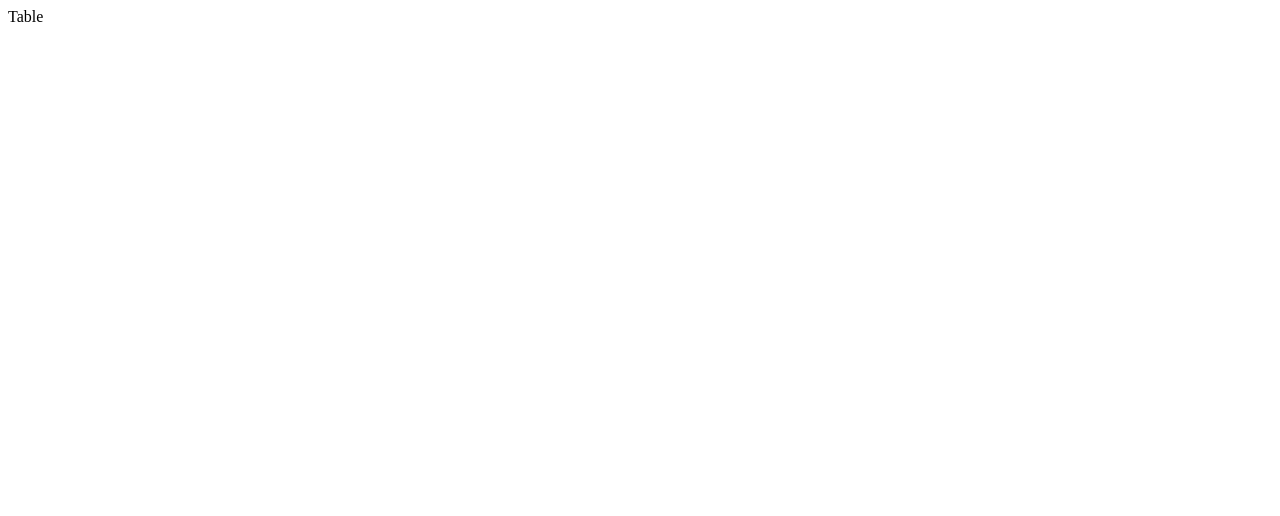
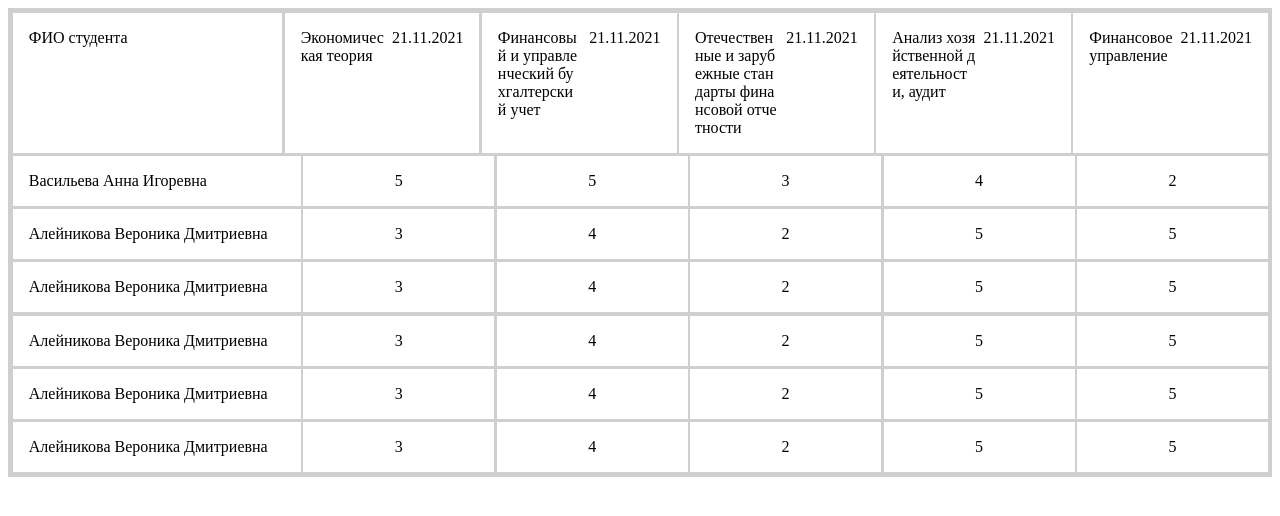
Before and after one commit to Chiga2030/isco-pro-test-task, a React (Create React App) app: page / in a window 1280 px wide. Shown: the top 516 px of the page. Built offline with nearby package versions, Linux system fonts and the light colour scheme.

Commit message:
create a table

```diff
--- a/src/App.jsx
+++ b/src/App.jsx
@@ -1,8 +1,17 @@
 import Table from './components/Table/Table';
+
+import {
+  initialClassesListState as responseClassesList,
+  initialPerformanceState as responsePerformance,
+} from './initialState';
+
 
 const App = () => (
   <div>
-    <Table />
+    <Table
+      classesList={ responseClassesList }
+      studentsPerformance={ responsePerformance }
+    />
   </div>
 );
 
--- a/src/components/Table/Table.jsx
+++ b/src/components/Table/Table.jsx
@@ -1,8 +1,104 @@
-const Table = () => (
-  <>
-    Table
-  </>
+import styles from './Table.module.css';
+
+
+const Table = ({
+  date = '21.11.2021',
+  classesList,
+  studentsPerformance,
+}) => {
+  console.log();
+
+  return (
+    <div className={ styles.wrapper }>
+      <Header date={ date } classesList={ classesList } />
+      { studentsPerformance.students.map((student, index) => (
+        <TableBody
+          date={ date }
+          classesName={ classesList.classes.map(classes => classes.name) }
+          student={ student }
+          key={ String(index + Date.now()) }
+        />
+      )) }
+    </div>
+  );
+};
+
+
+const Header = ({
+  date,
+  classesList,
+}) => (
+  <header className={ styles.header }>
+    <div className={ `
+      ${styles.headerCell}
+      ${styles.studentName}
+    ` }>
+      ФИО студента
+    </div>
+    { classesList.classes
+      .filter(study => study.date === date)
+      .map(stydy => (
+        <HeaderCell
+          studyName={ stydy.name }
+          date={ date }
+          key={ stydy.name }
+        />)) }
+  </header>
+);
+
+const HeaderCell = ({
+  studyName,
+  date,
+}) => (
+  <div className={ `
+    ${styles.headerCell}
+    ${styles.study}
+  ` }>
+    <span className={ styles.studyName }>{ studyName }</span>
+    <span>{ date }</span>
+  </div>
 );
 
 
+const TableBody = ({
+  date,
+  classesName,
+  student,
+}) => (
+  <div className={ styles.tableBody }>
+    <div className={ `${styles.bodyCell} ${styles.studentName}` }>
+      { student.name }
+    </div>
+    <BodyCell
+      date={ date }
+      classesName={classesName}
+      studentPerformance={ student.performance }
+    />
+  </div>
+);
+
+const BodyCell = ({
+  date,
+  classesName,
+  studentPerformance,
+}) => {
+  console.log(classesName);
+  console.log('here - ', studentPerformance);
+  return (
+    <>
+      { studentPerformance.classes
+        .filter((study, index) => (study.date === date
+          && study.name === classesName[index]))
+        .map((study, index) => (
+          <div
+            className={ `${styles.bodyCell} ${styles.study}` }
+            key={ String(index + Date.now()) }
+          >
+            { study.score }
+          </div>)) }
+    </>
+  );
+};
+
+
 export default Table;
--- /dev/null
+++ b/src/components/Table/Table.module.css
@@ -0,0 +1,40 @@
+.wrapper {
+  background: #cfcfcf;
+  width: fit-content;
+  padding: .2rem;
+  margin: auto;
+}
+
+.header,
+.tableBody {
+  display: flex;
+}
+
+.headerCell,
+.bodyCell {
+  padding: 1rem;
+  margin: .1rem;
+  margin-right: .05rem;
+  background: #fff;
+  display: flex;
+  justify-content: space-between;
+}
+
+.bodyCell {
+  justify-content: center;
+}
+
+.study {
+  flex-grow: 1;
+}
+
+.studyName {
+  margin-right: .5rem;
+  word-break: break-all;
+  max-width: 6rem;
+}
+
+.studentName {
+  width: 16rem;
+  justify-content: start;
+}
--- /dev/null
+++ b/src/initialState.js
@@ -0,0 +1,228 @@
+export const initialPerformanceState = {
+  subjectName: 'Финансовый анализ',
+  students: [
+    {
+      name: 'Васильева Анна Игоревна',
+      performance: {
+        classes: [
+          {
+            date: '21.11.2021',
+            name: 'Экономическая теория',
+            score: 5,
+          },
+          {
+            date: '21.11.2021',
+            name: 'Финансовый и управленческий бухгалтерский учет',
+            score: 5,
+          },
+          {
+            date: '21.11.2021',
+            name: 'Отечественные и зарубежные стандарты финансовой отчетности',
+            score: 3,
+          },
+          {
+            date: '21.11.2021',
+            name: 'Анализ хозяйственной деятельности, аудит',
+            score: 4,
+          },
+          {
+            date: '21.11.2021',
+            name: 'Финансовое управление',
+            score: 2,
+          },
+        ],
+      },
+    },
+
+    {
+      name: 'Алейникова Вероника Дмитриевна',
+      performance: {
+        classes: [
+          {
+            date: '21.11.2021',
+            name: 'Экономическая теория',
+            score: 3,
+          },
+          {
+            date: '21.11.2021',
+            name: 'Финансовый и управленческий бухгалтерский учет',
+            score: 4,
+          },
+          {
+            date: '21.11.2021',
+            name: 'Отечественные и зарубежные стандарты финансовой отчетности',
+            score: 2,
+          },
+          {
+            date: '21.11.2021',
+            name: 'Анализ хозяйственной деятельности, аудит',
+            score: 5,
+          },
+          {
+            date: '21.11.2021',
+            name: 'Финансовое управление',
+            score: 5,
+          },
+        ],
+      },
+    },
+
+    {
+      name: 'Алейникова Вероника Дмитриевна',
+      performance: {
+        classes: [
+          {
+            date: '21.11.2021',
+            name: 'Экономическая теория',
+            score: 3,
+          },
+          {
+            date: '21.11.2021',
+            name: 'Финансовый и управленческий бухгалтерский учет',
+            score: 4,
+          },
+          {
+            date: '21.11.2021',
+            name: 'Отечественные и зарубежные стандарты финансовой отчетности',
+            score: 2,
+          },
+          {
+            date: '21.11.2021',
+            name: 'Анализ хозяйственной деятельности, аудит',
+            score: 5,
+          },
+          {
+            date: '21.11.2021',
+            name: 'Финансовое управление',
+            score: 5,
+          },
+        ],
+      },
+    },
+
+    {
+      name: 'Алейникова Вероника Дмитриевна',
+      performance: {
+        classes: [
+          {
+            date: '21.11.2021',
+            name: 'Экономическая теория',
+            score: 3,
+          },
+          {
+            date: '21.11.2021',
+            name: 'Финансовый и управленческий бухгалтерский учет',
+            score: 4,
+          },
+          {
+            date: '21.11.2021',
+            name: 'Отечественные и зарубежные стандарты финансовой отчетности',
+            score: 2,
+          },
+          {
+            date: '21.11.2021',
+            name: 'Анализ хозяйственной деятельности, аудит',
+            score: 5,
+          },
+          {
+            date: '21.11.2021',
+            name: 'Финансовое управление',
+            score: 5,
+          },
+        ],
+      },
+    },
+
+    {
+      name: 'Алейникова Вероника Дмитриевна',
+      performance: {
+        classes: [
+          {
+            date: '21.11.2021',
+            name: 'Экономическая теория',
+            score: 3,
+          },
+          {
+            date: '21.11.2021',
+            name: 'Финансовый и управленческий бухгалтерский учет',
+            score: 4,
+          },
+          {
+            date: '21.11.2021',
+            name: 'Отечественные и зарубежные стандарты финансовой отчетности',
+            score: 2,
+          },
+          {
+            date: '21.11.2021',
+            name: 'Анализ хозяйственной деятельности, аудит',
+            score: 5,
+          },
+          {
+            date: '21.11.2021',
+            name: 'Финансовое управление',
+            score: 5,
+          },
+        ],
+      },
+    },
+
+    {
+      name: 'Алейникова Вероника Дмитриевна',
+      performance: {
+        classes: [
+          {
+            date: '21.11.2021',
+            name: 'Экономическая теория',
+            score: 3,
+          },
+          {
+            date: '21.11.2021',
+            name: 'Финансовый и управленческий бухгалтерский учет',
+            score: 4,
+          },
+          {
+            date: '21.11.2021',
+            name: 'Отечественные и зарубежные стандарты финансовой отчетности',
+            score: 2,
+          },
+          {
+            date: '21.11.2021',
+            name: 'Анализ хозяйственной деятельности, аудит',
+            score: 5,
+          },
+          {
+            date: '21.11.2021',
+            name: 'Финансовое управление',
+            score: 5,
+          },
+        ],
+      },
+    },
+  ],
+};
+
+
+export const initialClassesListState = {
+  classes: [
+    {
+      date: '21.11.2021',
+      name: 'Экономическая теория',
+    },
+    {
+      date: '21.11.2021',
+      name: 'Финансовый и управленческий бухгалтерский учет',
+    },
+    {
+      date: '21.11.2021',
+      name: 'Отечественные и зарубежные стандарты финансовой отчетности',
+    },
+    {
+      date: '21.11.2021',
+      name: 'Анализ хозяйственной деятельности, аудит',
+    },
+    {
+      date: '21.11.2021',
+      name: 'Финансовое управление',
+    },
+  ],
+};
```
